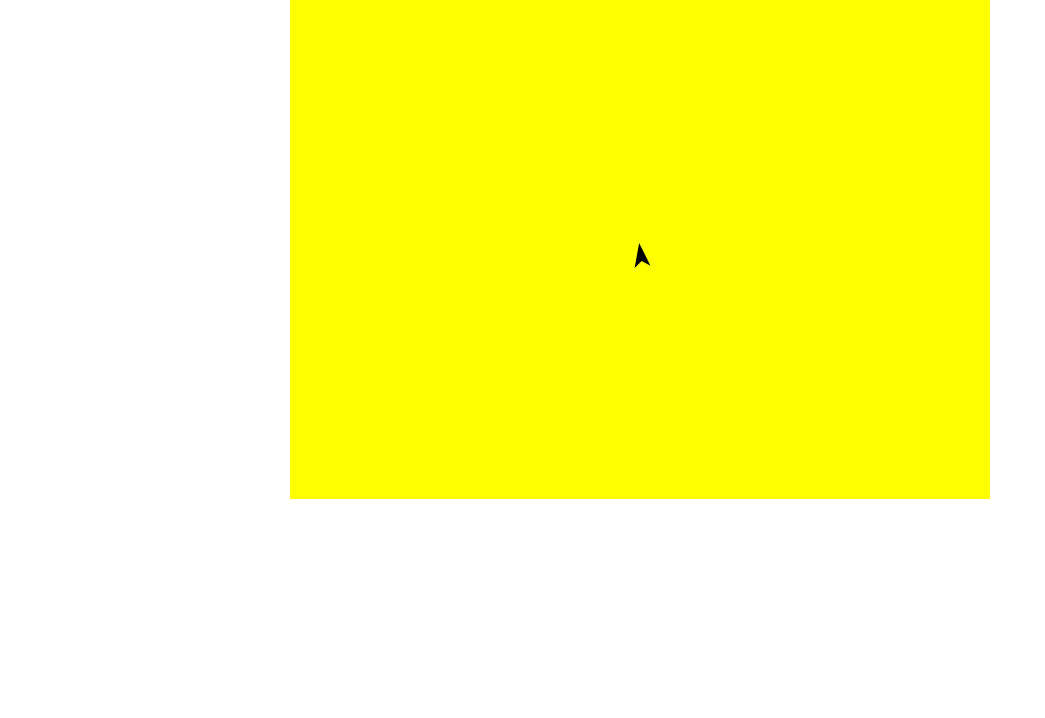
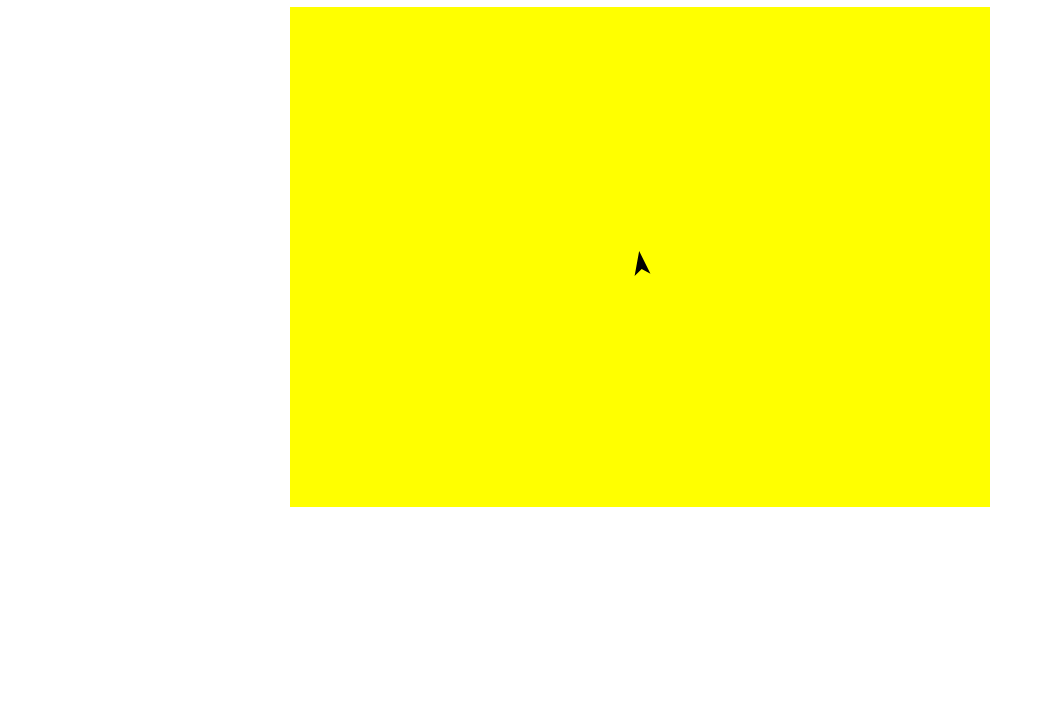
Before and after one commit to naglepuff/static-site, a plain HTML site: page static/index.html in a window 1280 px wide. Shown: the part 82-800 px from the top of the page, without its empty margins (0-1045 px from the left). Drawn offline with Linux system fonts and the light colour scheme.

Commit message:
Use flexbox for site layout

```diff
--- a/static/index.css
+++ b/static/index.css
@@ -1,5 +1,11 @@
+body {
+    display: flex;
+    flex-direction: column;
+    justify-content: center;
+    align-items: center;
+}
+
 #canvas {
-    display: block;
     margin: 0 auto;
     background-color: yellow;
 }
--- a/static/index.html
+++ b/static/index.html
@@ -12,10 +12,12 @@
     </head>
     <body>
         <h1>Under Construction🔨</h1>
+        <div id="debug">
+            <span id="label--angle"></span>
+            <span id="label--vx"></span>
+            <span id="label--vy"></span>
+        </div>
         <canvas id="canvas"></canvas>
-        <span id="label--angle"></span>
-        <span id="label--vx"></span>
-        <span id="label--vy"></span>
         <script src="index.js" async></script>
     </body>
 </html>
```
